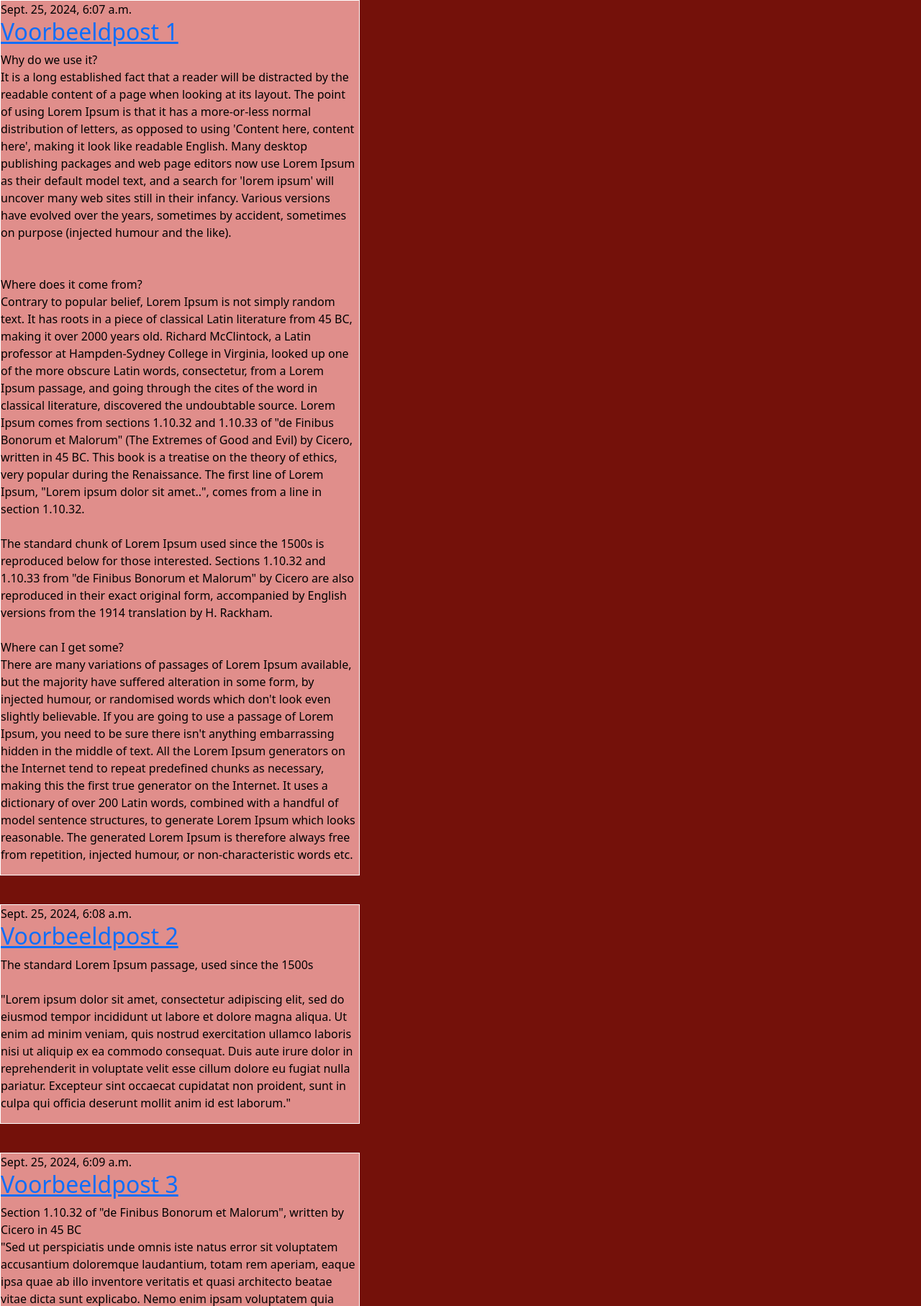
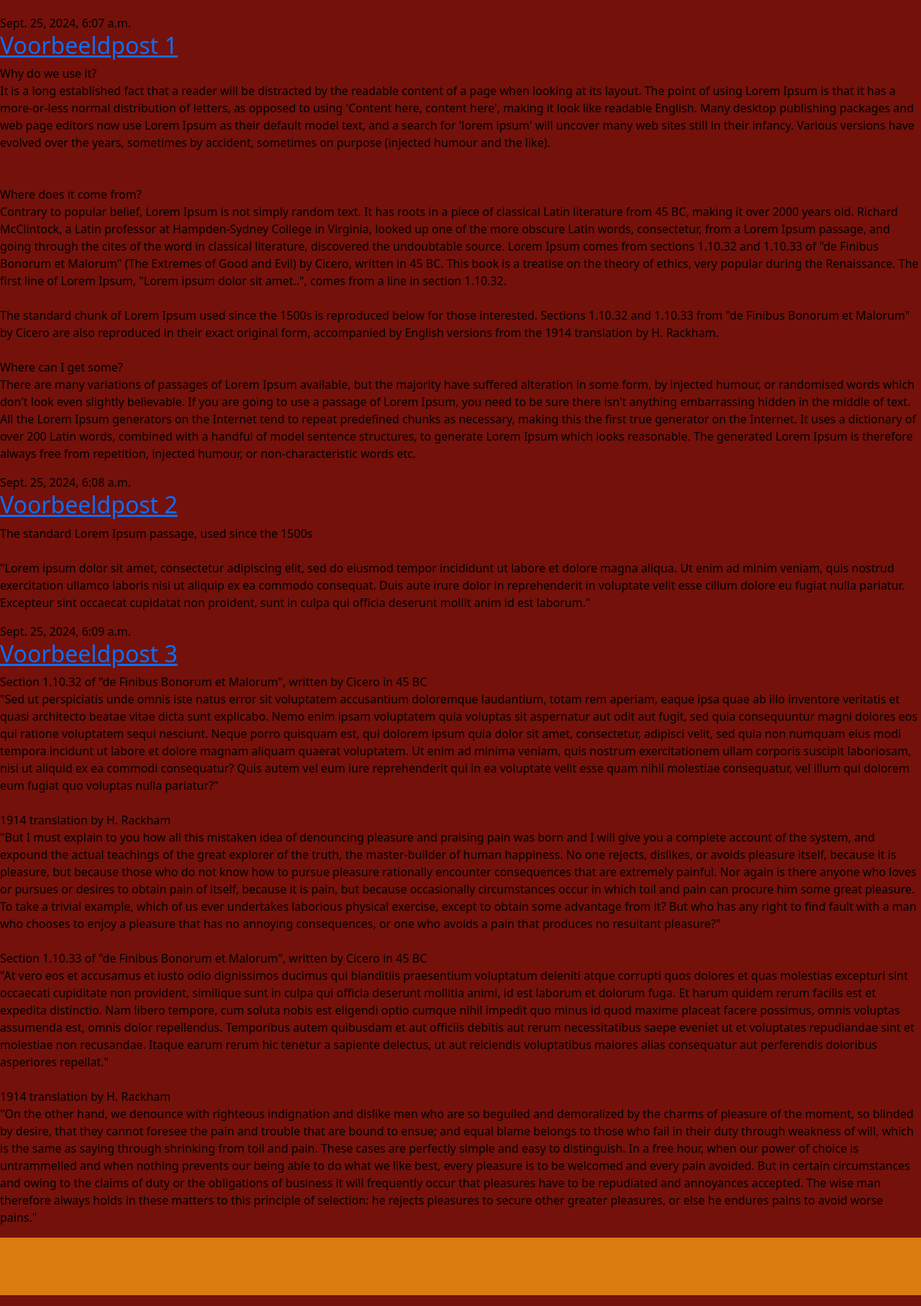
Before and after one commit to peter146/testDjango, a Django app: page / in a window 1280 px wide. Shown: the part 216-2030 px from the top of the page at 72% size. Run offline with Django 3.2, Linux system fonts and the light colour scheme; data comes from the database, SQL or seed files in the repository.

Commit message:
formatting

```diff
--- a/mysite/blog/static/css/stijl.css
+++ b/mysite/blog/static/css/stijl.css
@@ -1,23 +1,29 @@
 body {
     background-color: rgb(116, 17, 10);
     color: black;
+}
+
+body, html {
+    width: 100%;
+    height: 100%;
 }
 
 h1 {
     color: black;
 }
 
-article {
-    width: 500px;
+/* article {
     margin-bottom: 40px;
+    margin-top: 40px;
     border: 0.5px solid rgb(255, 255, 255);
     background-color: rgb(224, 142, 139);
-}
+} */
 
 header {
     background-color: rgb(219, 124, 16);
     min-height: 8rem;
-    padding: 5rem
+    padding: 5rem;
+    margin-bottom: 20px;
 }
 
 footer {
--- a/mysite/blog/templates/blog/post_list.html
+++ b/mysite/blog/templates/blog/post_list.html
@@ -4,7 +4,7 @@
 
 <head>
     <meta charset="UTF-8">
-    <!--Bootstrap CSS-->
+    <!-- Bootstrap CSS -->
     <link href="https://cdn.jsdelivr.net/npm/bootstrap@5.3.3/dist/css/bootstrap.min.css" rel="stylesheet"
         integrity="sha384-QWTKZyjpPEjISv5WaRU9OFeRpok6YctnYmDr5pNlyT2bRjXh0JMhjY6hW+ALEwIH" crossorigin="anonymous">
     <link rel="stylesheet" type="text/css" href="{% static 'css/stijl.css' %}">
@@ -15,7 +15,8 @@
     <header>
         <h1>Mijn website</h1>
     </header>
-
+    <main>
+        <div id="posts">
             {% block content %}
             {% for post in posts %}
             <article class="post">
@@ -27,7 +28,8 @@
             </article>
             {% endfor %}
             {% endblock %}
-
+        </div>
+    </main>
     <footer>
 
     </footer>
```
Lines whose indentation alone changed are shown as unchanged.
